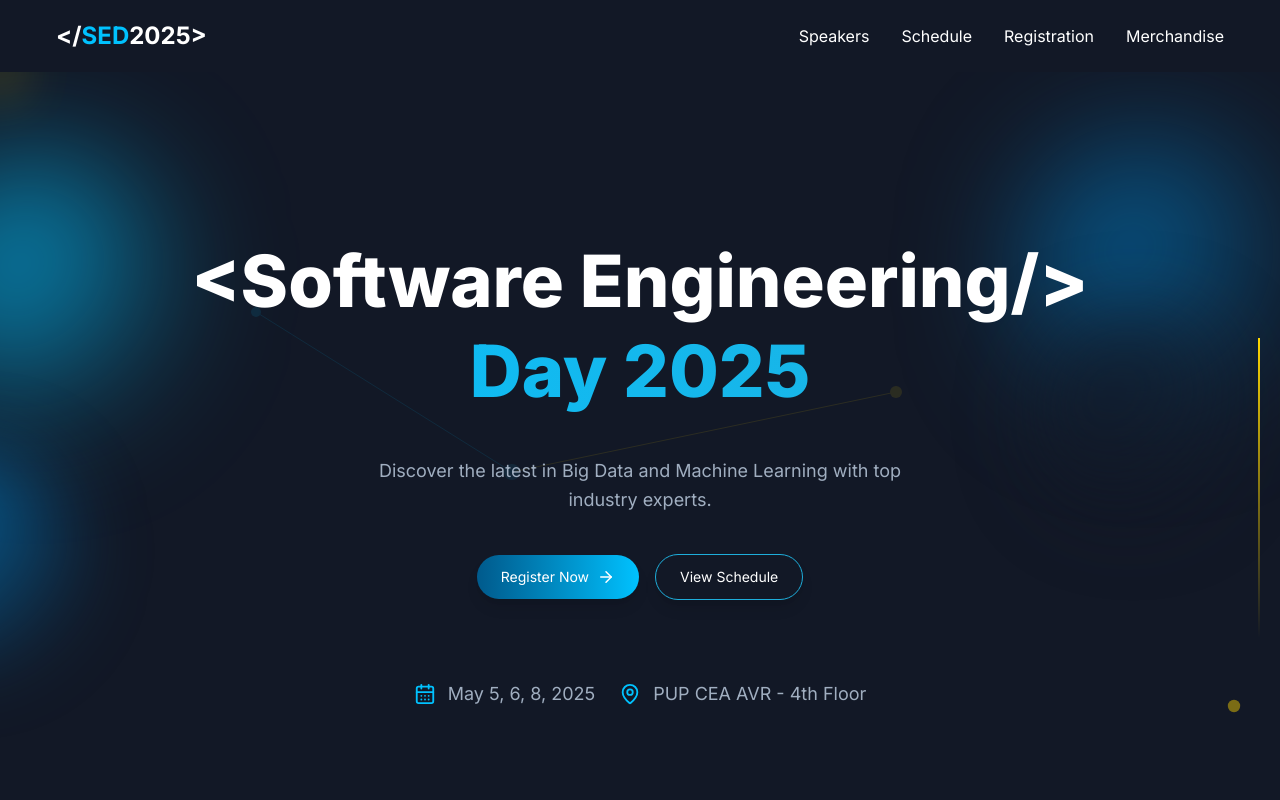
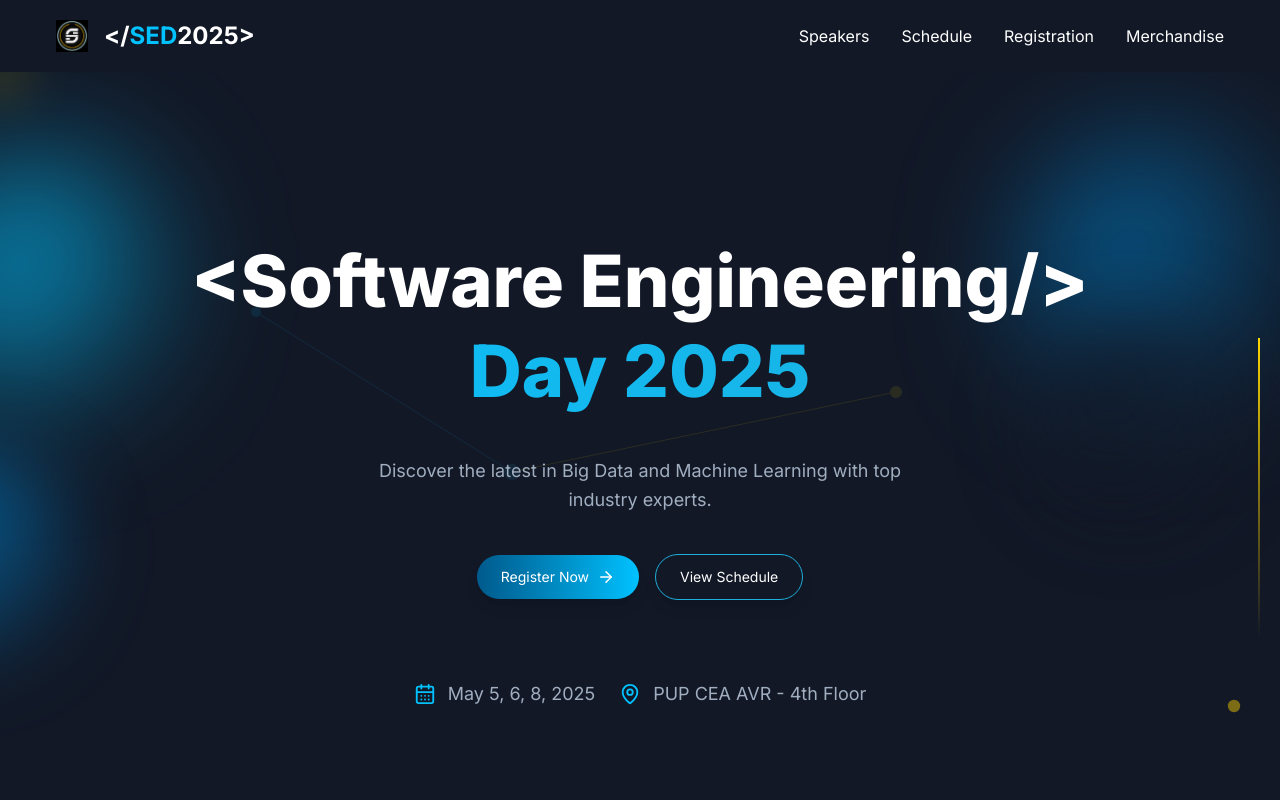
Before and after one commit to irishmicoletcando/software-engineering-day-2025, a Next.js app: page / in a window 1280 px wide. Shown: the top 800 px of the page. Built offline with nearby package versions, Linux system fonts and the light colour scheme.

Commit message:
style: Add SED logo

```diff
--- a/src/components/common/Navbar.tsx
+++ b/src/components/common/Navbar.tsx
@@ -11,9 +11,12 @@ const Navbar: React.FC = () => {
       <nav className='flex justify-between items-center w-full px-8 md:px-14 py-5'>
         <div className='flex justify-between items-center w-full'>
           {/* Logo */}
-          <p className="text-2xl font-bold">
-            {`</`}<span className='text-accent-blue'>SED</span>{`2025>`}
-          </p>
+          <div className='flex items-center'>
+            <img src="/favicon.png" alt="SED 2025 Logo" className="w-8 h-8" />
+            <p className="hidden md:block ml-4 text-2xl font-bold">
+              {`</`}<span className='text-accent-blue'>SED</span>{`2025>`}
+            </p>
+          </div>
 
           {/* Desktop Navigation Menu */}
           <div className="hidden md:flex flex-row justify-between gap-8">
```
